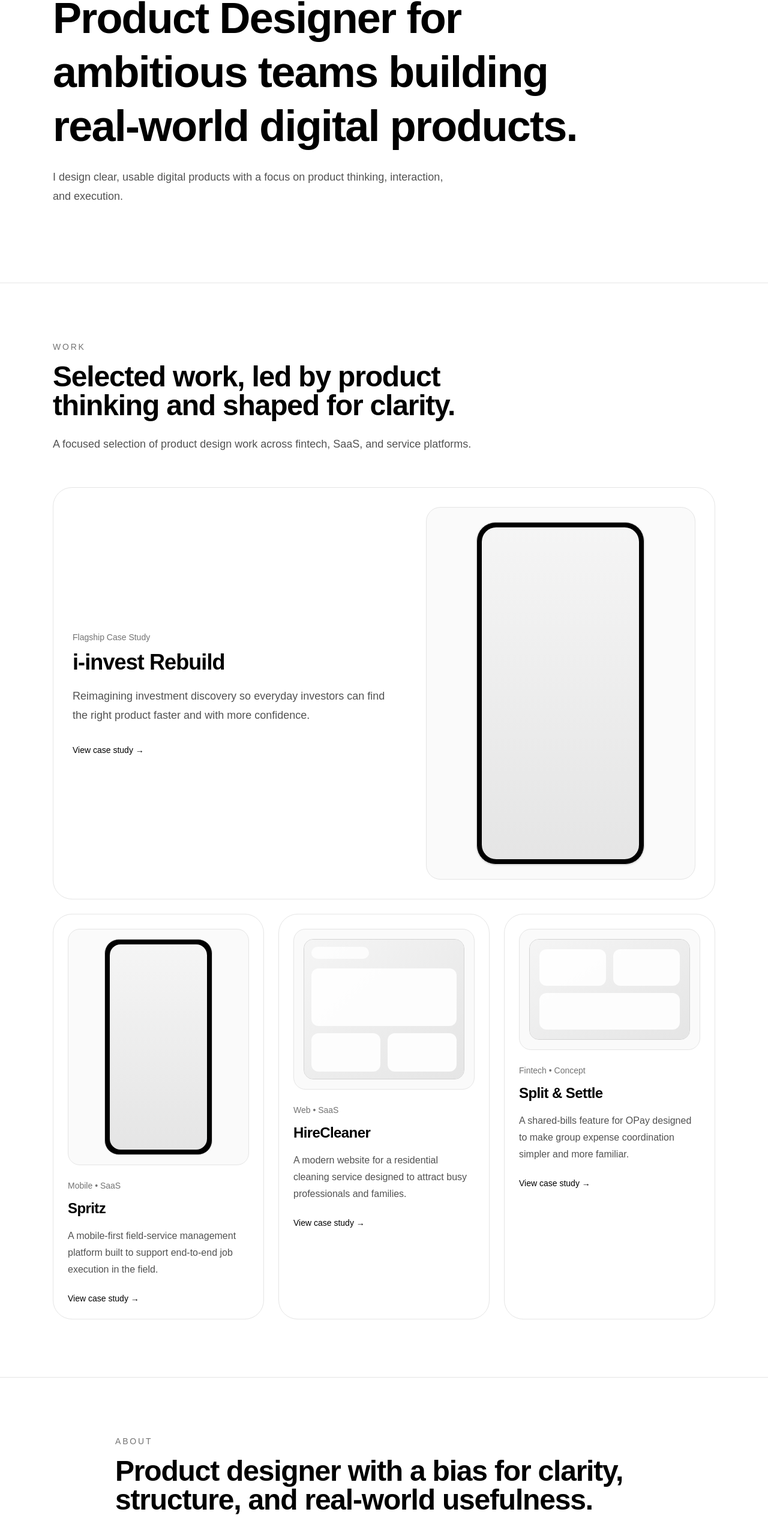
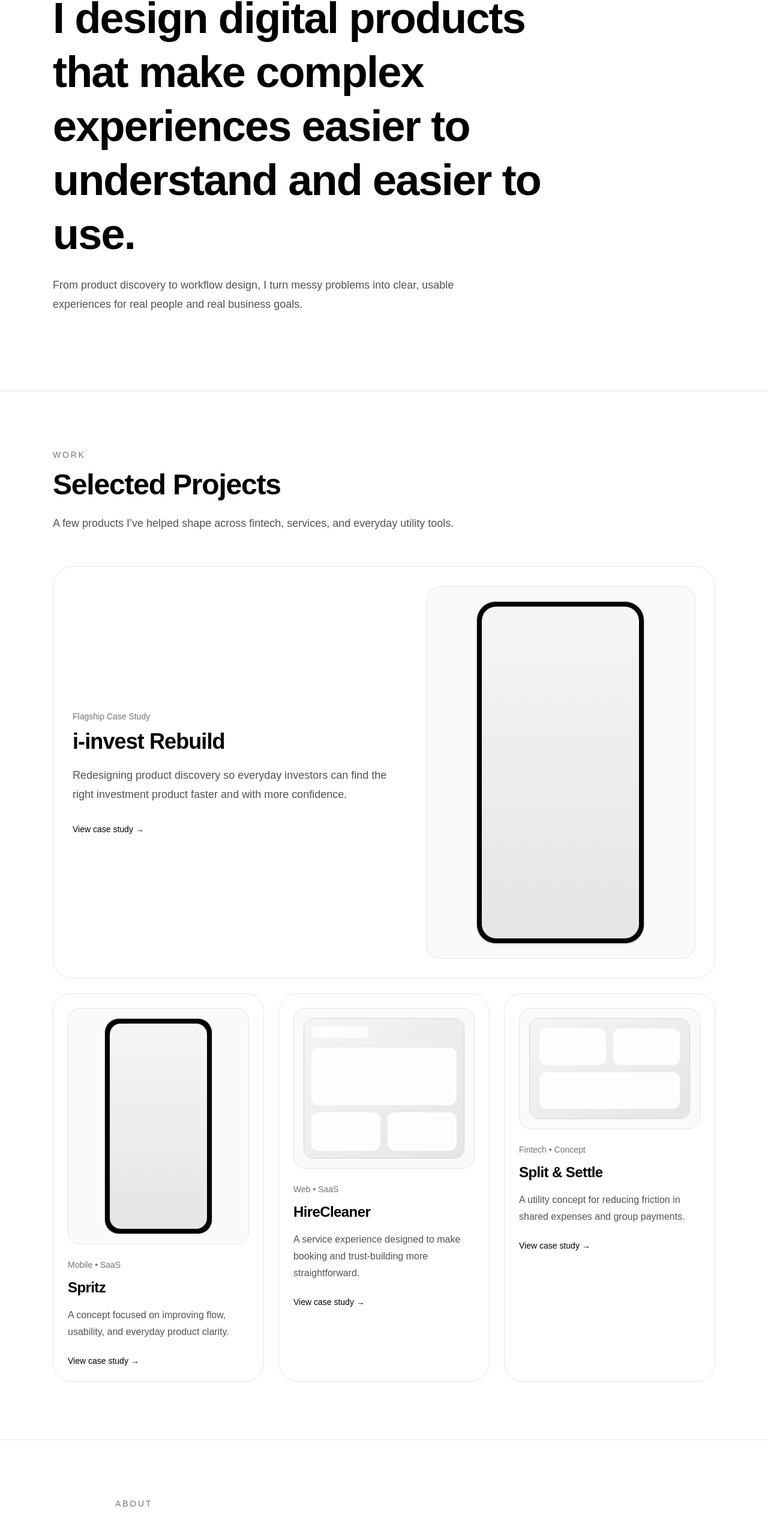
Before and after one commit to iamchrisfocus/portfolio-site, a Next.js app: page / in a window 1280 px wide. Shown: the part 232-2767 px from the top of the page at 60% size. Built offline with nearby package versions, Linux system fonts and the light colour scheme.

Commit message:
Polish homepage copy and section text

```diff
--- a/components/sections/About.tsx
+++ b/components/sections/About.tsx
@@ -5,13 +5,21 @@ export default function About() {
         <p className="mb-4 text-sm font-medium uppercase tracking-[0.2em] text-neutral-500">
           About
         </p>
+
         <h2 className="text-4xl font-semibold tracking-tight sm:text-5xl">
-            Product designer with a bias for clarity, structure, and real-world
-            usefulness.
+          Designing clearer products for real people and real decisions.
         </h2>
+
         <p className="mt-6 max-w-2xl text-lg leading-8 text-neutral-600">
-            I design digital products that help people understand, decide, and act
-            with more confidence.
+          I’m Oluwaseun Fatukasi, a product designer focused on clarity, structure,
+          and decision-making. I care about designing experiences that help users
+          move with less friction and more confidence.
+        </p>
+
+        <p className="mt-4 max-w-2xl text-lg leading-8 text-neutral-600">
+          My work sits at the intersection of user needs, business goals, and
+          practical execution. I enjoy simplifying complex flows, sharpening
+          product direction, and building interfaces that feel calm and considered.
         </p>
       </div>
     </section>
--- a/components/sections/Contact.tsx
+++ b/components/sections/Contact.tsx
@@ -25,10 +25,10 @@ export default function Contact() {
             Contact
           </p>
           <h2 className="text-4xl font-semibold tracking-tight sm:text-5xl">
-            Let’s build something clear, useful, and worth remembering.
+            Contact
           </h2>
           <p className="mt-6 max-w-2xl text-lg leading-8 text-neutral-600">
-            Open to product design roles, freelance work, and thoughtful collaboration.
+             For product design roles, freelance opportunities, or thoughtful collaboration, reach me by email or LinkedIn.
           </p>
 
           <div className="mt-10 grid gap-6 sm:grid-cols-2">
--- a/components/sections/Footer.tsx
+++ b/components/sections/Footer.tsx
@@ -15,8 +15,7 @@ export default function Footer({ isCaseStudyPage = false }: FooterProps) {
         <div>
           <p className="text-sm font-medium text-black">Seun Fatukasi</p>
           <p className="mt-1 text-sm text-neutral-600">
-            Product Designer for ambitious teams building real-world digital
-            products.
+              Product designer focused on clarity, structure, and usable digital experiences.
           </p>
         </div>
 
@@ -33,7 +32,7 @@ export default function Footer({ isCaseStudyPage = false }: FooterProps) {
             </a>
           </div>
 
-          <p className="text-sm text-neutral-500">© 2026 Seun Fatukasi</p>
+          <p className="text-sm text-neutral-500">© 2026 Seun Fatukasi. Built with Next.js and Vercel.</p>
         </div>
       </Container>
     </footer>
--- a/components/sections/Hero.tsx
+++ b/components/sections/Hero.tsx
@@ -6,17 +6,15 @@ export default function Hero() {
       <Container>
         <div className="max-w-4xl">
           <p className="mb-4 text-sm font-medium uppercase tracking-[0.2em] text-neutral-500">
-            Portfolio Rebuild
+            Product Designer • 0→1, Growth, and UX Strategy
           </p>
 
           <h1 className="text-5xl font-semibold leading-tight tracking-tight sm:text-6xl md:text-7xl">
-            Product Designer for ambitious teams building real-world digital
-            products.
+            I design digital products that make complex experiences easier to understand and easier to use.
           </h1>
 
           <p className="mt-6 max-w-2xl text-lg leading-8 text-neutral-600">
-            I design clear, usable digital products with a focus on product
-            thinking, interaction, and execution.
+            From product discovery to workflow design, I turn messy problems into clear, usable experiences for real people and real business goals.
           </p>
         </div>
       </Container>
--- a/components/sections/Work.tsx
+++ b/components/sections/Work.tsx
@@ -59,11 +59,10 @@ export default function Work() {
             Work
           </p>
           <h2 className="text-4xl font-semibold tracking-tight sm:text-5xl">
-            Selected work, led by product thinking and shaped for clarity.
+            Selected Projects
           </h2>
           <p className="mt-6 text-lg leading-8 text-neutral-600">
-            A focused selection of product design work across fintech, SaaS, and
-            service platforms.
+            A few products I’ve helped shape across fintech, services, and everyday utility tools.
           </p>
         </div>
 
--- a/lib/data.ts
+++ b/lib/data.ts
@@ -2,7 +2,7 @@ export const featuredProject = {
     title: "i-invest Rebuild",
     meta: "Flagship Case Study",
     description:
-      "Reimagining investment discovery so everyday investors can find the right product faster and with more confidence.",
+      "Redesigning product discovery so everyday investors can find the right investment product faster and with more confidence.",
     href: "/work/i-invest",
     tone: "mobile",
   };
@@ -12,7 +12,7 @@ export const featuredProject = {
       title: "Spritz",
       meta: "Mobile • SaaS",
       description:
-        "A mobile-first field-service management platform built to support end-to-end job execution in the field.",
+        "A concept focused on improving flow, usability, and everyday product clarity.",
       href: "/work/spritz",
       tone: "mobile",
     },
@@ -20,7 +20,7 @@ export const featuredProject = {
       title: "HireCleaner",
       meta: "Web • SaaS",
       description:
-        "A modern website for a residential cleaning service designed to attract busy professionals and families.",
+        "A service experience designed to make booking and trust-building more straightforward.",
       href: "/work/hirecleaner",
       tone: "web",
     },
@@ -28,7 +28,7 @@ export const featuredProject = {
       title: "Split & Settle",
       meta: "Fintech • Concept",
       description:
-        "A shared-bills feature for OPay designed to make group expense coordination simpler and more familiar.",
+        "A utility concept for reducing friction in shared expenses and group payments.",
       href: "/work/split-settle",
       tone: "fintech",
     },
```
Lines whose indentation alone changed are shown as unchanged.
